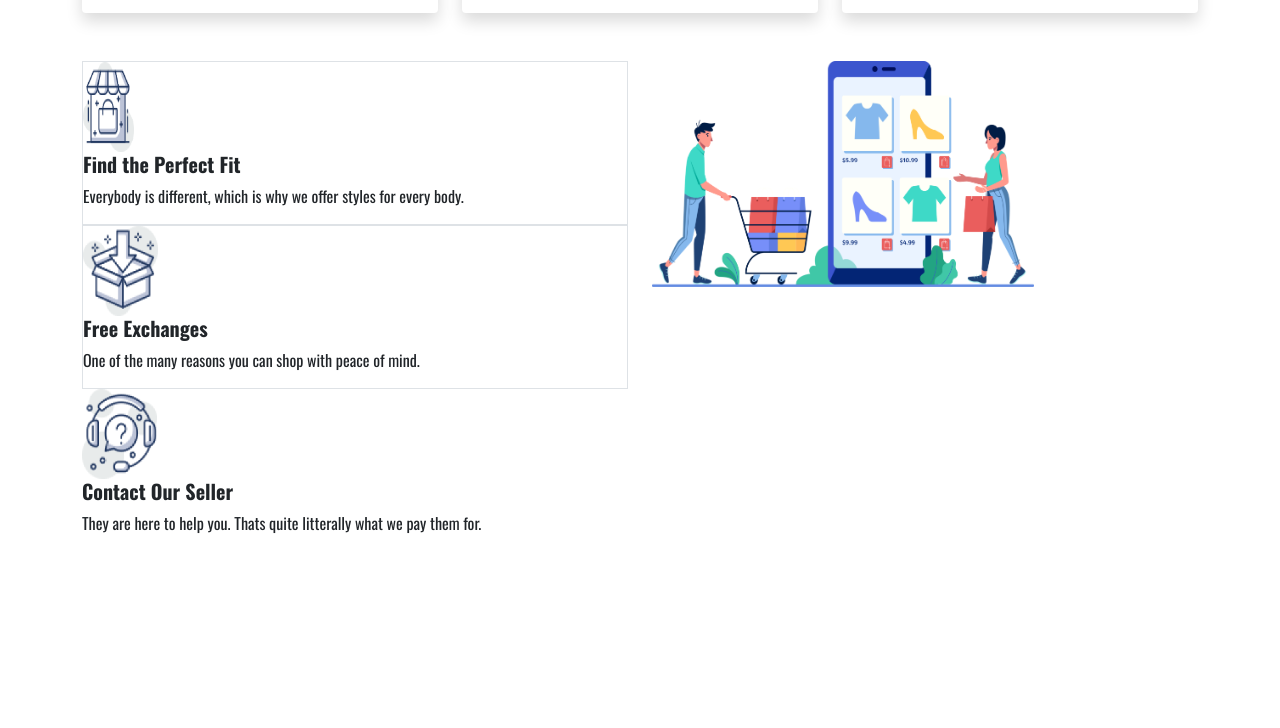
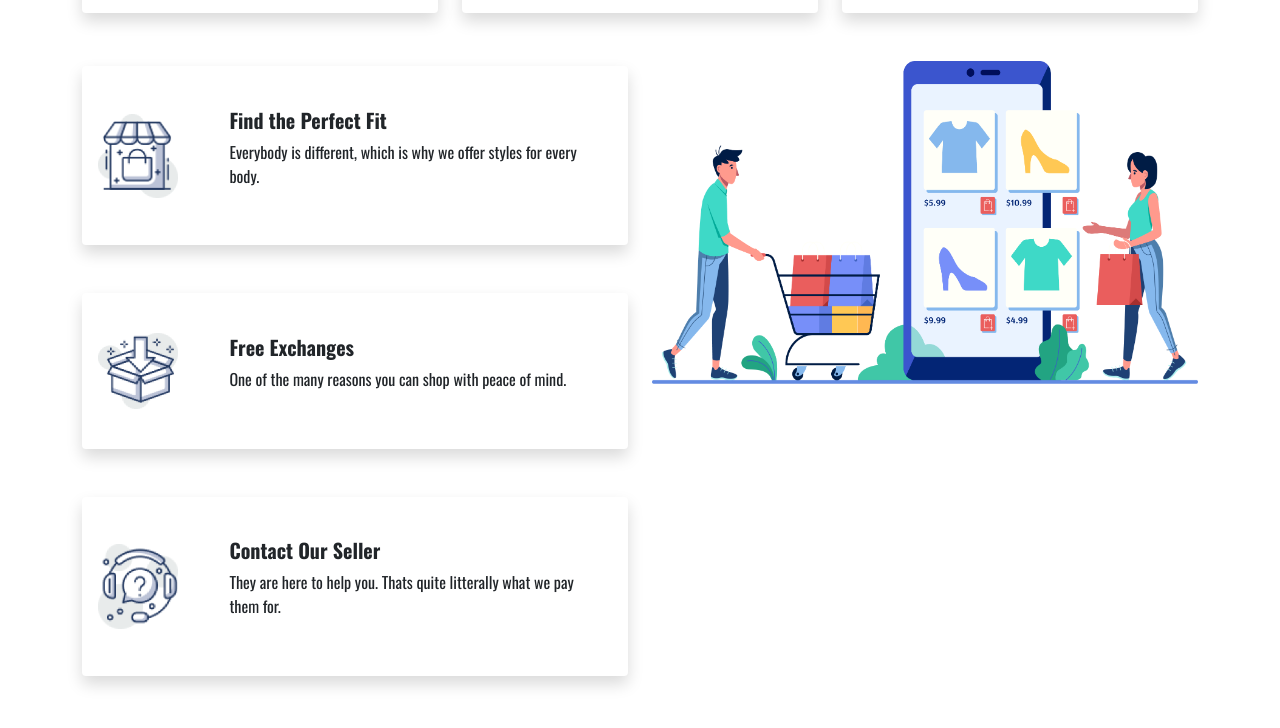
Before and after one commit to hrkanon/second-assignment, a plain HTML site: page index.html in a window 1280 px wide. Shown: the part 2001-2729 px from the top of the page. Before the commit the page ends 2552 px from the top, so only its background shows below. Drawn offline with nearby package versions, Linux system fonts and the light colour scheme.

Commit message:
code added

```diff
--- a/css/style.css
+++ b/css/style.css
@@ -21,12 +21,18 @@ header{
     object-fit: scale-down;
 }
 .last-first-sec img{
-    width:75px;
-    height:90px;
+    width: 5em;
 }
-
-.icon{
-    height: 80em;
+.last-first-sec{
+    margin-top: 5px;
+    padding= 5%;
+}
+.last-sec img{
+    width: 100%;
+}
+.head-p{
+    margin-left: 5%;
+    padding: 5%;
 }
 .jacket-card{
     border: 0;
--- a/index.html
+++ b/index.html
@@ -57,8 +57,8 @@
             </div>
         </div>
     </header>
-    <main class="container">
-        <section class="mt-5">
+    <main>
+        <section class="container mt-5 mb-5">
             <h3>WOMEN JACKET</h3>
             <div class="row row-cols-1 row-cols-md-3 g-4 mt-5 ">
                 <div class="col">
@@ -132,7 +132,7 @@
                 </div>
             </div>
         </section>
-        <section class="mt-5">
+        <section class="container mt-5 mb-5">
             <h3>MEN JACKET</h3>
             <div class="row row-cols-1 row-cols-md-3 g-4 mt-5 ">
                 <div class="col">
@@ -206,38 +206,47 @@
                 </div>
             </div>
         </section>
-        <section class="mt-5">
+        <section class="container mt-5 mb-5 last section">
             <div class="row">
-                <div class="col-md-6">
+                <div class="col-md-6 card-section">
                     <div class="last-first-sec">
-                        <div class=border>
-                            <div class=" row find-perfect">
+                        <div class="d-flex align-items-center shadow p-3 mb-5 bg-white rounded">
+                            <div class=" first-border">
                                 <img src="Logo-icon/image 12.png" alt="">
                             </div>
-                            <div>
+                            <div class="head-p">
                                 <h5><b>Find the Perfect Fit</b></h5>
                                 <p>Everybody is different, which is why we offer styles for every body.</p>
                             </div>
                         </div>
-                        <div class="border">
+                        <div class="d-flex align-items-center shadow p-3 mb-5 bg-white rounded">
+                            <div class=" first-border">
                                 <img src="Logo-icon/image 13.png" alt="">
+                            </div>
+                            <div class="head-p">
                                 <h5><b>Free Exchanges</b></h5>
                                 <p>One of the many reasons you can shop with peace of mind. </p>
                             </div>
-                        <div>
+                        </div>
+                        <div class="d-flex align-items-center shadow p-3 mb-5 bg-white rounded">
+                            <div class="first-border">
                                 <img src="Logo-icon/image 14.png" alt="">
                             </div>
-                        <div>
+                            <div class="head-p">
                                 <h5><b>Contact Our Seller</b></h5>
                                 <p>They are here to help you. Thats quite litterally what we pay them for.</p>
                             </div>
                         </div>
                     </div>
-                <div class="col-md-6">
+                </div>
+                <div class="col-md-6 last-sec">
+                    <div class="d-flex align-items-center">
                         <img src="Logo-Icon/XMLID 1.png" alt="">
                     </div>
                 </div>
+            </div>
         </section>
+
     </main>
     <script src="js/bootstrap.min.js"></script>
 </body>
```
Lines whose indentation alone changed are shown as unchanged.
